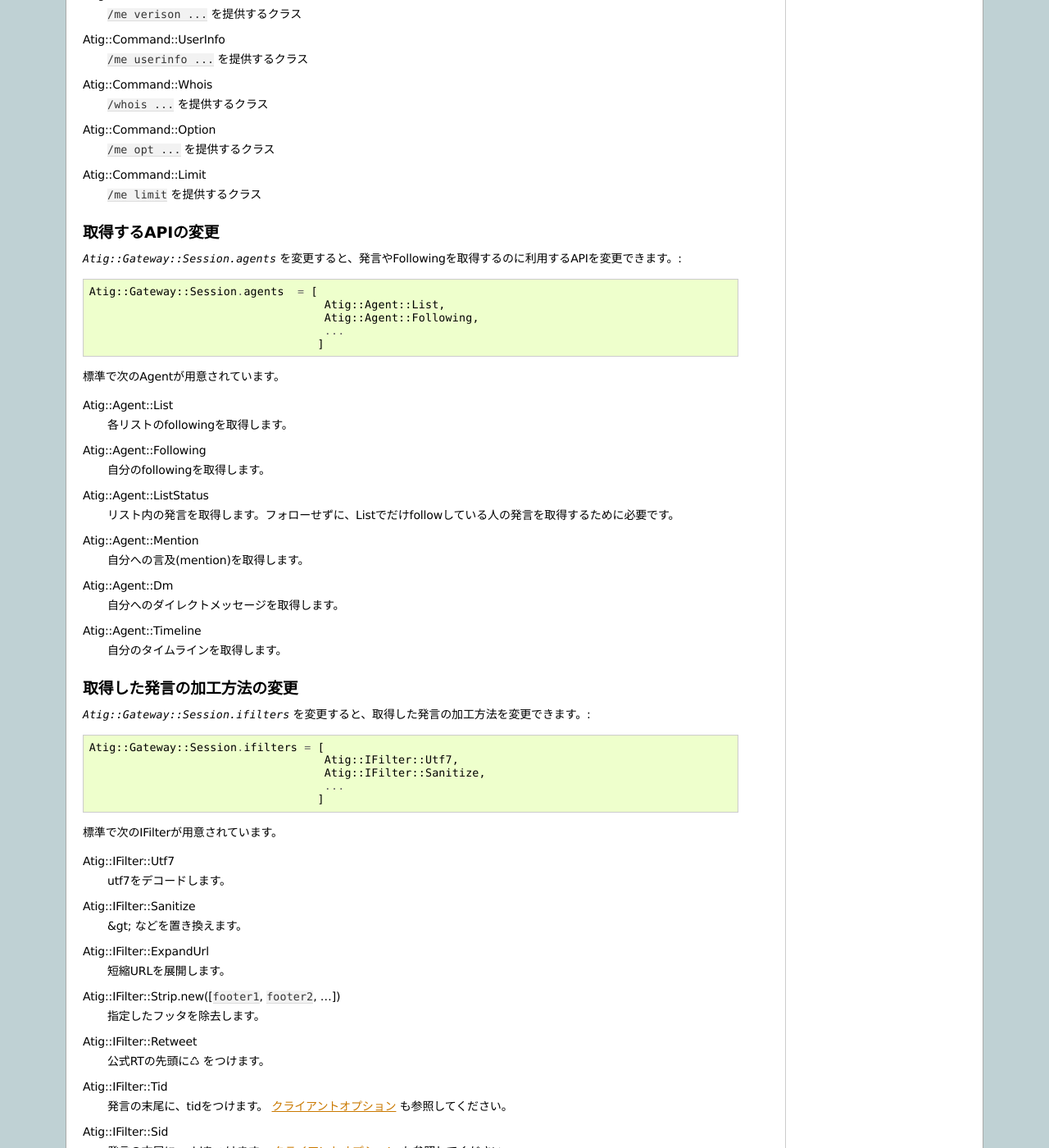
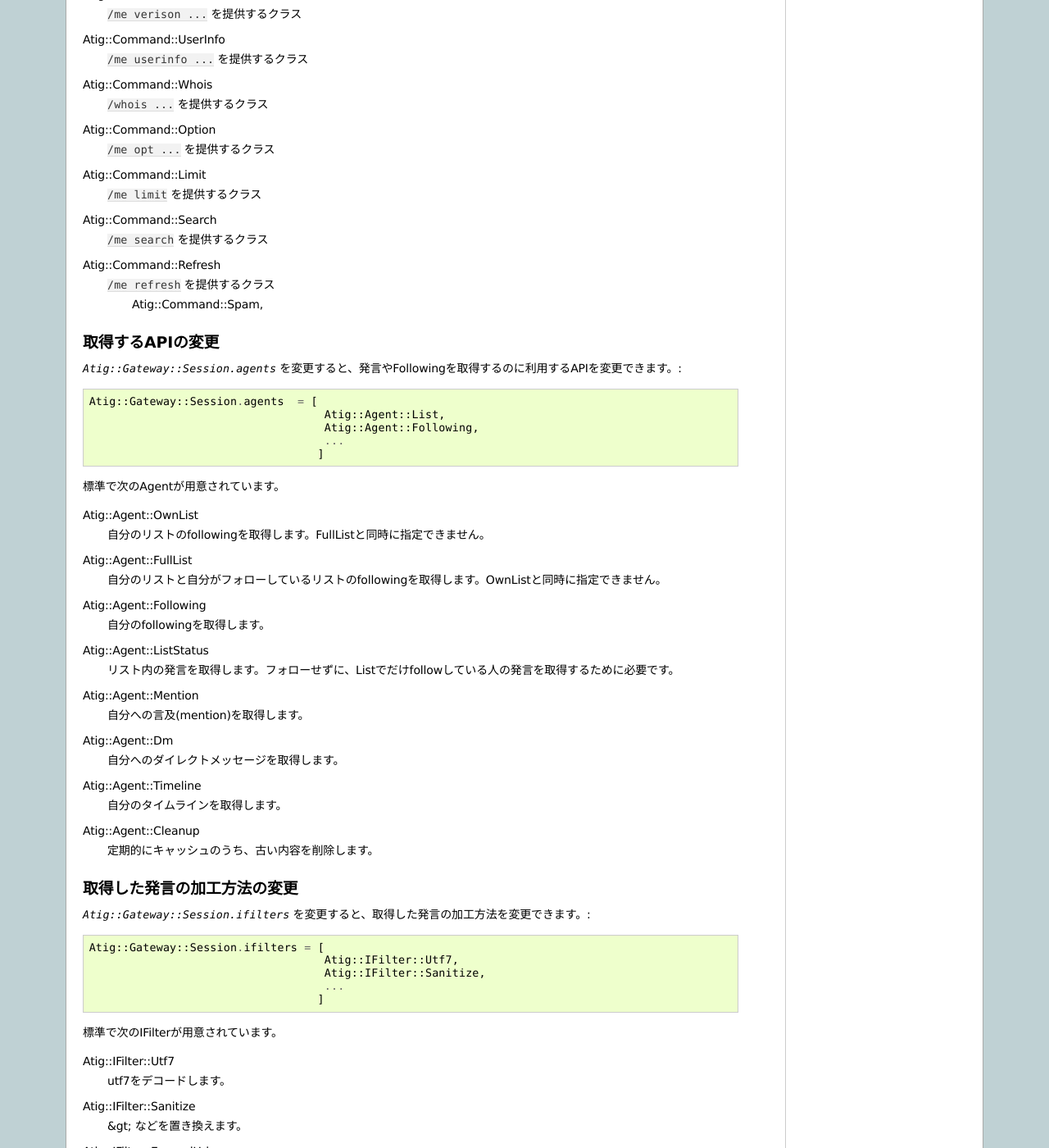
Before and after one commit to atig/atig, a Sphinx documentation site: the page built from docs/config.rst, in a window 1280 px wide and 1400 px high, scrolled down 950 px. Shown: the whole window at 82% size. Built offline with Sphinx 7.4.7, drawn with Linux system fonts in a browser that asks for light colours; some of the changed text lies outside the part shown.

```diff
--- a/docs/commands.rst
+++ b/docs/commands.rst
@@ -58,6 +58,8 @@ user ``screen_name`` [``count``] (別名: u)
   ``screen_name`` のユーザの最新の発言 ``count`` 件を表示します。
   ``count`` が省略された場合は20件になります。 ``count`` は
   200件以上を指定しても無視されます。
+spam ``screen_name``
+  ``screen_name`` のユーザをスパムアカウントとして通報します。
 
 プロフィール関連
 ------------------------------
@@ -78,3 +80,5 @@ opt ``name`` (別名: opts, option, options)
   名前 ``name`` の :doc:`options` が持つ値を表示します。
 opt ``name`` ``value`` (別名: opts, option, options)
   名前 ``name`` の :doc:`options` が持つ値を ``value`` に更新します。
+refresh
+  フォローしているユーザ一覧を再読み込みさせます。
--- a/docs/conf.py
+++ b/docs/conf.py
@@ -45,9 +45,9 @@ copyright = u'2010, mzp'
 # built documents.
 #
 # The short X.Y version.
-version = '1.0'
+version = '0.3'
 # The full version, including alpha/beta/rc tags.
-release = '1.0a'
+release = '0.3.1'
 
 # The language for content autogenerated by Sphinx. Refer to documentation
 # for a list of supported languages.
--- a/docs/config.rst
+++ b/docs/config.rst
@@ -47,6 +47,11 @@ Atig::Command::Option
   ``/me opt ...`` を提供するクラス
 Atig::Command::Limit
   ``/me limit`` を提供するクラス
+Atig::Command::Search
+  ``/me search`` を提供するクラス
+Atig::Command::Refresh
+  ``/me refresh`` を提供するクラス
+                                   Atig::Command::Spam,
 
 取得するAPIの変更
 ------------------------------
@@ -60,8 +65,10 @@ Atig::Command::Limit
 
 標準で次のAgentが用意されています。
 
-Atig::Agent::List
-  各リストのfollowingを取得します。
+Atig::Agent::OwnList
+  自分のリストのfollowingを取得します。FullListと同時に指定できません。
+Atig::Agent::FullList
+  自分のリストと自分がフォローしているリストのfollowingを取得します。OwnListと同時に指定できません。
 Atig::Agent::Following
   自分のfollowingを取得します。
 Atig::Agent::ListStatus
@@ -72,6 +79,8 @@ Atig::Agent::Dm
   自分へのダイレクトメッセージを取得します。
 Atig::Agent::Timeline
   自分のタイムラインを取得します。
+Atig::Agent::Cleanup
+  定期的にキャッシュのうち、古い内容を削除します。
 
 取得した発言の加工方法の変更
 ------------------------------
--- a/docs/index.rst
+++ b/docs/index.rst
@@ -15,10 +15,10 @@ atig.rbはTwitterとIRCを結ぶゲートウェイです。
 ダウンロード
 ------------------------------
 
- - 安定板: `atigrb-3.0.0.tgz`_. ( `過去のバージョン`_ )
+ - 安定板: `atigrb-0.3.1.tgz`_. ( `過去のバージョン`_ )
  - 開発版: `Github Repository`_.
 
-.. _atigrb-3.0.0.tgz: http://github.com/mzp/atig/tarball/v0.3.0
+.. _atigrb-0.3.1.tgz: http://github.com/mzp/atig/tarball/v0.3.1
 .. _過去のバージョン: http://github.com/mzp/atig/downloads
 .. _GitHub Repository: http://github.com/mzp/atig
 
```
Also changed, not shown: other parts of docs/config.rst (+1 -1 lines), docs/changelog.rst (+20 -0 lines).
